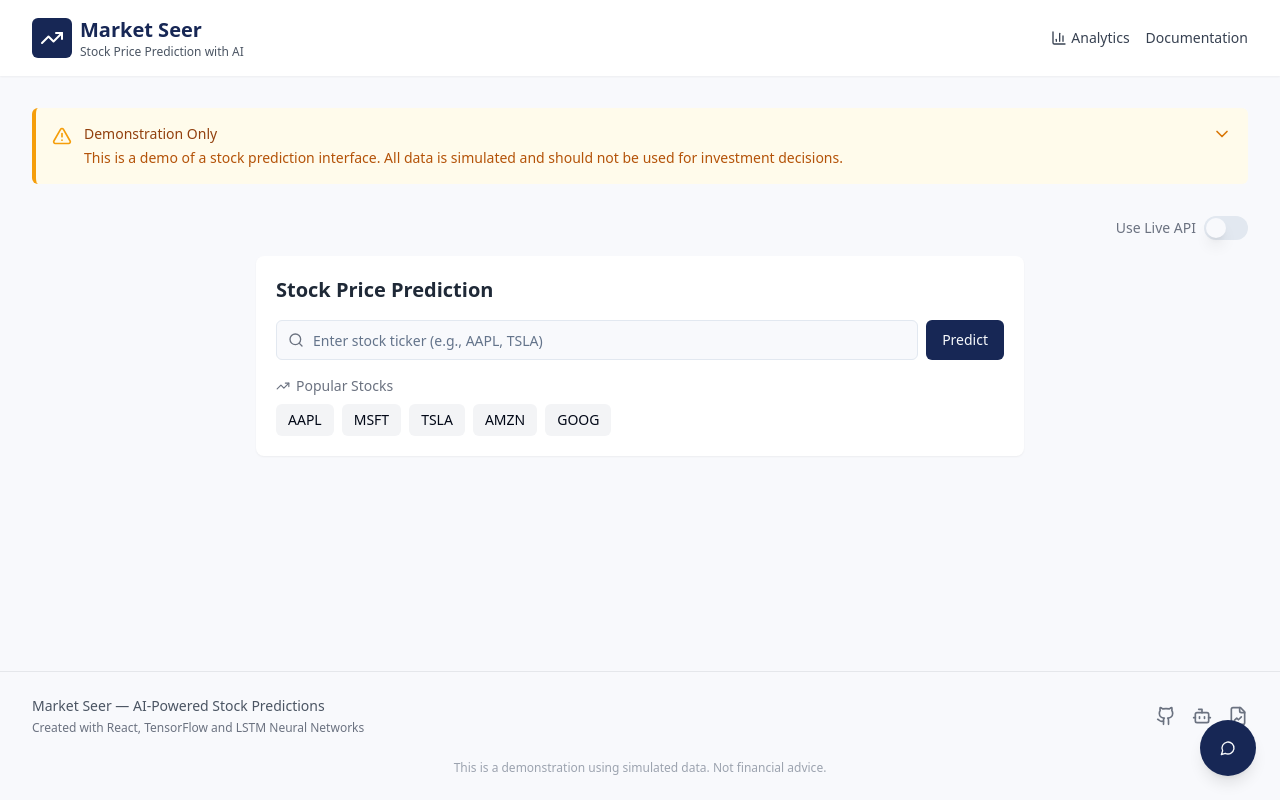
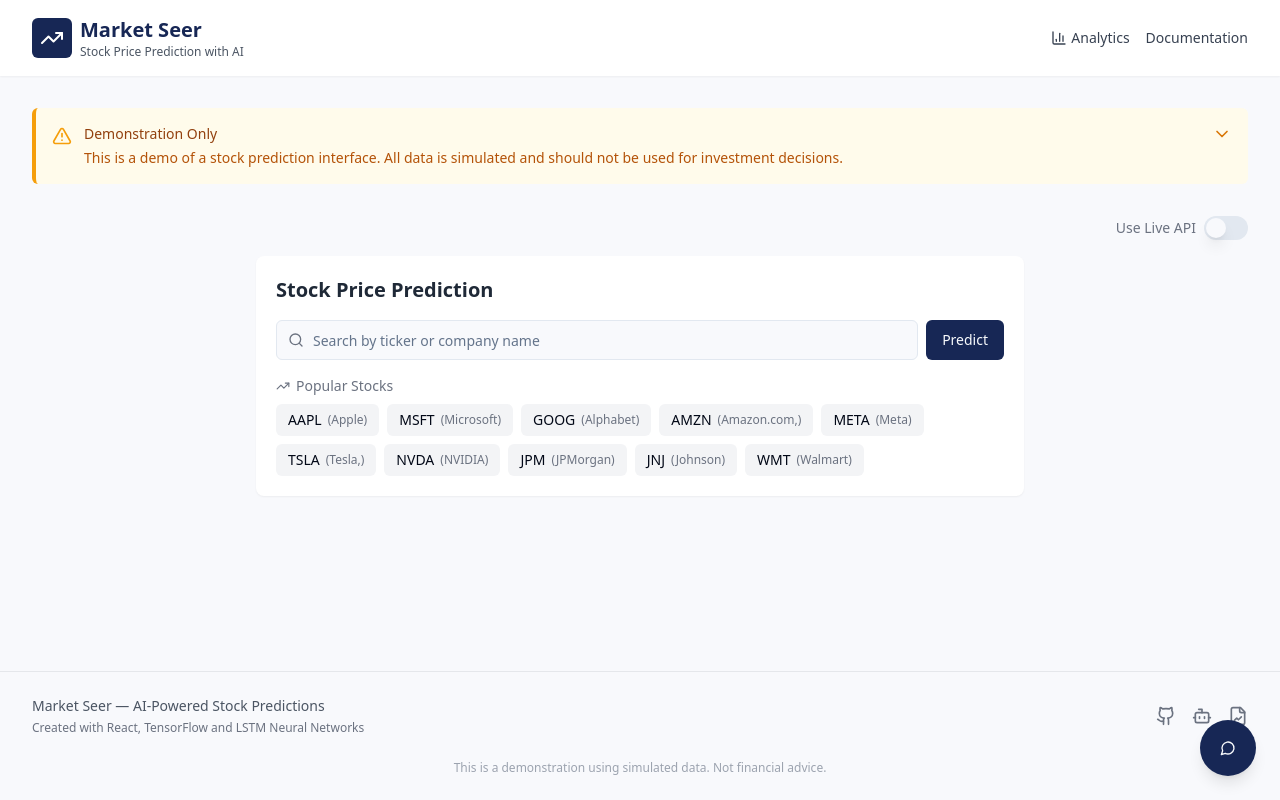
Before and after one commit to gopinath952002/market-seer-forecast, a React (Vite) app: page / in a window 1280 px wide. Built offline with nearby package versions, Linux system fonts and the light colour scheme.

Commit message:
Add more stock market companies
Update the mock data to include more stock market companies.

```diff
--- a/src/components/StockSearch.tsx
+++ b/src/components/StockSearch.tsx
@@ -1,10 +1,23 @@
 
-import React, { useState } from 'react';
-import { Search, TrendingUp, Clock } from 'lucide-react';
+import React, { useState, useRef, useEffect } from 'react';
+import { Search, TrendingUp, Clock, X } from 'lucide-react';
 import { Input } from '@/components/ui/input';
 import { Button } from '@/components/ui/button';
 import { useToast } from '@/hooks/use-toast';
 import { mockStockInfo, popularTickers } from '@/utils/mockData';
+import {
+  Command,
+  CommandEmpty,
+  CommandGroup,
+  CommandInput,
+  CommandItem,
+  CommandList
+} from '@/components/ui/command';
+import {
+  Popover,
+  PopoverContent,
+  PopoverTrigger,
+} from '@/components/ui/popover';
 
 interface StockSearchProps {
   onSearch: (ticker: string) => void;
@@ -14,10 +27,28 @@ interface StockSearchProps {
 const StockSearch: React.FC<StockSearchProps> = ({ onSearch, isRealApi = false }) => {
   const [ticker, setTicker] = useState('');
   const [recentSearches, setRecentSearches] = useState<string[]>([]);
+  const [open, setOpen] = useState(false);
+  const [filteredStocks, setFilteredStocks] = useState<string[]>([]);
   const { toast } = useToast();
+  const inputRef = useRef<HTMLInputElement>(null);
 
-  const handleSearch = () => {
-    if (!ticker.trim()) {
+  // Filter stocks based on input
+  useEffect(() => {
+    if (ticker.trim()) {
+      const filtered = Object.keys(mockStockInfo).filter(
+        stock => stock.includes(ticker.toUpperCase()) ||
+                mockStockInfo[stock].name.toUpperCase().includes(ticker.toUpperCase())
+      ).slice(0, 10); // Limit to 10 results for performance
+      setFilteredStocks(filtered);
+    } else {
+      setFilteredStocks([]);
+    }
+  }, [ticker]);
+
+  const handleSearch = (selectedTicker: string = ticker) => {
+    const upperTicker = selectedTicker.trim().toUpperCase();
+
+    if (!upperTicker) {
       toast({
         title: "Empty Search",
         description: "Please enter a stock ticker symbol",
@@ -25,8 +56,6 @@ const StockSearch: React.FC<StockSearchProps> = ({ onSearch, isRealApi = false }
       });
       return;
     }
-
-    const upperTicker = ticker.trim().toUpperCase();
 
     // When using real API, skip this validation
     if (!isRealApi && !mockStockInfo[upperTicker]) {
@@ -40,16 +69,24 @@ const StockSearch: React.FC<StockSearchProps> = ({ onSearch, isRealApi = false }
 
     // Add to recent searches (no duplicates)
     if (!recentSearches.includes(upperTicker)) {
-      setRecentSearches(prev => [upperTicker, ...prev].slice(0, 3));
+      setRecentSearches(prev => [upperTicker, ...prev].slice(0, 5));
     }
 
     onSearch(upperTicker);
     setTicker('');
+    setOpen(false);
   };
 
   const handleKeyDown = (e: React.KeyboardEvent) => {
     if (e.key === 'Enter') {
       handleSearch();
+    }
+  };
+
+  const clearSearch = () => {
+    setTicker('');
+    if (inputRef.current) {
+      inputRef.current.focus();
     }
   };
 
@@ -67,18 +104,60 @@ const StockSearch: React.FC<StockSearchProps> = ({ onSearch, isRealApi = false }
       <div className="relative">
         <div className="flex gap-2">
           <div className="relative flex-1">
-            <Search className="absolute left-3 top-1/2 -translate-y-1/2 h-4 w-4 text-gray-500 dark:text-gray-400" />
-            <Input
-              className="pl-9"
-              placeholder="Enter stock ticker (e.g., AAPL, TSLA)"
-              value={ticker}
-              onChange={(e) => setTicker(e.target.value.toUpperCase())}
-              onKeyDown={handleKeyDown}
-            />
+            <Popover open={open && filteredStocks.length > 0} onOpenChange={setOpen}>
+              <PopoverTrigger asChild>
+                <div className="relative">
+                  <Search className="absolute left-3 top-1/2 -translate-y-1/2 h-4 w-4 text-gray-500 dark:text-gray-400" />
+                  <Input
+                    ref={inputRef}
+                    className="pl-9 pr-8"
+                    placeholder="Search by ticker or company name"
+                    value={ticker}
+                    onChange={(e) => setTicker(e.target.value)}
+                    onKeyDown={handleKeyDown}
+                    onClick={() => ticker.trim() && setOpen(true)}
+                  />
+                  {ticker && (
+                    <button
+                      className="absolute right-3 top-1/2 -translate-y-1/2 text-gray-400 hover:text-gray-600 dark:hover:text-gray-300"
+                      onClick={clearSearch}
+                    >
+                      <X className="h-4 w-4" />
+                      <span className="sr-only">Clear</span>
+                    </button>
+                  )}
+                </div>
+              </PopoverTrigger>
+              <PopoverContent className="p-0 w-[300px]" align="start">
+                <Command>
+                  <CommandList>
+                    {filteredStocks.length > 0 ? (
+                      <CommandGroup heading="Stocks">
+                        {filteredStocks.map((stock) => (
+                          <CommandItem
+                            key={stock}
+                            value={stock}
+                            onSelect={() => handleSearch(stock)}
+                            className="flex justify-between cursor-pointer"
+                          >
+                            <span className="font-medium">{stock}</span>
+                            <span className="text-gray-500 truncate max-w-[180px]">
+                              {mockStockInfo[stock].name}
+                            </span>
+                          </CommandItem>
+                        ))}
+                      </CommandGroup>
+                    ) : (
+                      <CommandEmpty>No stocks found</CommandEmpty>
+                    )}
+                  </CommandList>
+                </Command>
+              </PopoverContent>
+            </Popover>
           </div>
           <Button
             className="bg-finance-blue hover:bg-finance-blue-light dark:bg-finance-teal dark:hover:bg-finance-teal/90"
-            onClick={handleSearch}
+            onClick={() => handleSearch()}
           >
             Predict
           </Button>
@@ -97,10 +176,13 @@ const StockSearch: React.FC<StockSearchProps> = ({ onSearch, isRealApi = false }
               {recentSearches.map(item => (
                 <button
                   key={item}
-                  className="px-3 py-1.5 text-sm bg-gray-100 dark:bg-gray-800 hover:bg-gray-200 dark:hover:bg-gray-700 rounded-md"
+                  className="px-3 py-1.5 text-sm bg-gray-100 dark:bg-gray-800 hover:bg-gray-200 dark:hover:bg-gray-700 rounded-md flex items-center gap-1.5"
                   onClick={() => onSearch(item)}
                 >
-                  {item}
+                  <span>{item}</span>
+                  <span className="text-xs text-gray-500 truncate max-w-[120px]">
+                    {mockStockInfo[item]?.name && `(${mockStockInfo[item].name.split(' ')[0]})`}
+                  </span>
                 </button>
               ))}
             </div>
@@ -117,10 +199,13 @@ const StockSearch: React.FC<StockSearchProps> = ({ onSearch, isRealApi = false }
             {popularTickers.map(ticker => (
               <button
                 key={ticker}
-                className="px-3 py-1.5 text-sm bg-gray-100 dark:bg-gray-800 hover:bg-gray-200 dark:hover:bg-gray-700 rounded-md"
+                className="px-3 py-1.5 text-sm bg-gray-100 dark:bg-gray-800 hover:bg-gray-200 dark:hover:bg-gray-700 rounded-md flex items-center gap-1.5"
                 onClick={() => onSearch(ticker)}
               >
-                {ticker}
+                <span>{ticker}</span>
+                <span className="text-xs text-gray-500 truncate max-w-[120px]">
+                  {mockStockInfo[ticker]?.name && `(${mockStockInfo[ticker].name.split(' ')[0]})`}
+                </span>
               </button>
             ))}
           </div>
--- a/src/utils/mockData.ts
+++ b/src/utils/mockData.ts
@@ -119,14 +119,70 @@ export const generatePredictions = (
 };
 
 export const mockStockInfo: Record<string, { name: string; basePrice: number }> = {
+  // Tech Companies
   'AAPL': { name: 'Apple Inc.', basePrice: 173.50 },
   'MSFT': { name: 'Microsoft Corporation', basePrice: 329.80 },
+  'GOOG': { name: 'Alphabet Inc.', basePrice: 132.60 },
+  'GOOGL': { name: 'Alphabet Inc. Class A', basePrice: 131.85 },
+  'AMZN': { name: 'Amazon.com, Inc.', basePrice: 139.75 },
+  'META': { name: 'Meta Platforms, Inc.', basePrice: 302.85 },
   'TSLA': { name: 'Tesla, Inc.', basePrice: 251.45 },
-  'AMZN': { name: 'Amazon.com, Inc.', basePrice: 139.75 },
-  'GOOG': { name: 'Alphabet Inc.', basePrice: 132.60 },
-  'META': { name: 'Meta Platforms, Inc.', basePrice: 302.85 },
+  'NVDA': { name: 'NVIDIA Corporation', basePrice: 432.50 },
   'NFLX': { name: 'Netflix, Inc.', basePrice: 434.20 },
-  'NVDA': { name: 'NVIDIA Corporation', basePrice: 432.50 },
+  'INTC': { name: 'Intel Corporation', basePrice: 35.20 },
+  'AMD': { name: 'Advanced Micro Devices, Inc.', basePrice: 108.45 },
+  'CSCO': { name: 'Cisco Systems, Inc.', basePrice: 48.75 },
+  'ADBE': { name: 'Adobe Inc.', basePrice: 412.30 },
+  'CRM': { name: 'Salesforce, Inc.', basePrice: 251.90 },
+  'PYPL': { name: 'PayPal Holdings, Inc.', basePrice: 62.80 },
+
+  // Financial Companies
+  'JPM': { name: 'JPMorgan Chase & Co.', basePrice: 141.20 },
+  'BAC': { name: 'Bank of America Corporation', basePrice: 33.45 },
+  'WFC': { name: 'Wells Fargo & Company', basePrice: 43.60 },
+  'C': { name: 'Citigroup Inc.', basePrice: 52.70 },
+  'GS': { name: 'The Goldman Sachs Group, Inc.', basePrice: 368.50 },
+  'MS': { name: 'Morgan Stanley', basePrice: 87.90 },
+  'V': { name: 'Visa Inc.', basePrice: 235.40 },
+  'MA': { name: 'Mastercard Incorporated', basePrice: 371.60 },
+  'AXP': { name: 'American Express Company', basePrice: 169.30 },
+  'BLK': { name: 'BlackRock, Inc.', basePrice: 715.20 },
+
+  // Healthcare Companies
+  'JNJ': { name: 'Johnson & Johnson', basePrice: 162.40 },
+  'PFE': { name: 'Pfizer Inc.', basePrice: 30.25 },
+  'ABBV': { name: 'AbbVie Inc.', basePrice: 167.85 },
+  'MRK': { name: 'Merck & Co., Inc.', basePrice: 124.70 },
+  'UNH': { name: 'UnitedHealth Group Incorporated', basePrice: 515.30 },
+  'CVS': { name: 'CVS Health Corporation', basePrice: 75.60 },
+  'ABT': { name: 'Abbott Laboratories', basePrice: 111.20 },
+  'TMO': { name: 'Thermo Fisher Scientific Inc.', basePrice: 575.40 },
+  'DHR': { name: 'Danaher Corporation', basePrice: 248.90 },
+  'LLY': { name: 'Eli Lilly and Company', basePrice: 482.70 },
+
+  // Consumer Goods & Retail
+  'WMT': { name: 'Walmart Inc.', basePrice: 59.60 },
+  'PG': { name: 'The Procter & Gamble Company', basePrice: 162.35 },
+  'KO': { name: 'The Coca-Cola Company', basePrice: 58.70 },
+  'PEP': { name: 'PepsiCo, Inc.', basePrice: 172.80 },
+  'COST': { name: 'Costco Wholesale Corporation', basePrice: 564.30 },
+  'MCD': { name: 'McDonald\'s Corporation', basePrice: 285.90 },
+  'NKE': { name: 'NIKE, Inc.', basePrice: 103.40 },
+  'SBUX': { name: 'Starbucks Corporation', basePrice: 95.70 },
+  'HD': { name: 'The Home Depot, Inc.', basePrice: 337.80 },
+  'TGT': { name: 'Target Corporation', basePrice: 141.35 },
+
+  // Industrial & Energy
+  'XOM': { name: 'Exxon Mobil Corporation', basePrice: 112.80 },
+  'CVX': { name: 'Chevron Corporation', basePrice: 160.25 },
+  'BA': { name: 'The Boeing Company', basePrice: 188.30 },
+  'CAT': { name: 'Caterpillar Inc.', basePrice: 278.45 },
+  'GE': { name: 'General Electric Company', basePrice: 124.60 },
+  'MMM': { name: '3M Company', basePrice: 102.30 },
+  'HON': { name: 'Honeywell International Inc.', basePrice: 201.75 },
+  'UPS': { name: 'United Parcel Service, Inc.', basePrice: 153.40 },
+  'RTX': { name: 'RTX Corporation', basePrice: 87.65 },
+  'DE': { name: 'Deere & Company', basePrice: 398.20 }
 };
 
 export const getStockPrediction = (ticker: string): StockPrediction | null => {
@@ -191,4 +247,7 @@ export const getStockPrediction = (ticker: string): StockPrediction | null => {
   };
 };
 
-export const popularTickers = Object.keys(mockStockInfo).slice(0, 5);
+// Update popular tickers to show more options
+export const popularTickers = [
+  'AAPL', 'MSFT', 'GOOG', 'AMZN', 'META', 'TSLA', 'NVDA', 'JPM', 'JNJ', 'WMT'
+];
```
